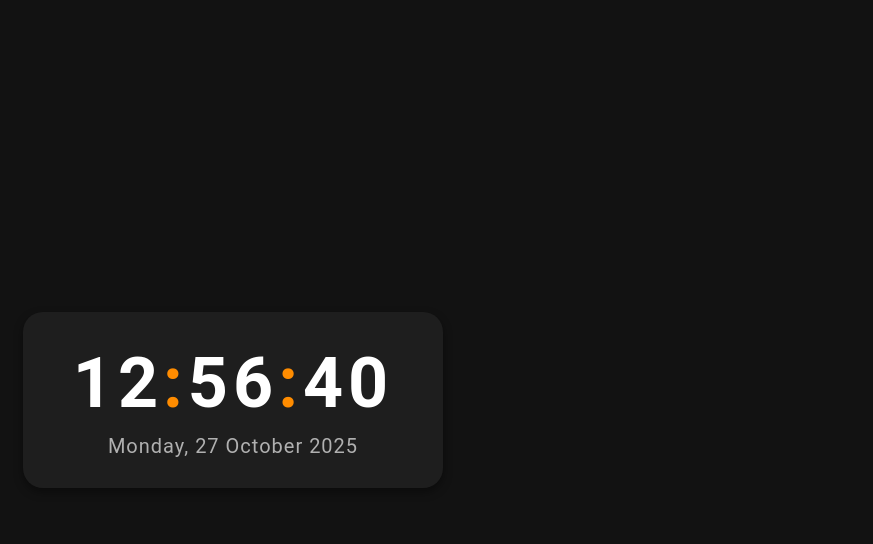
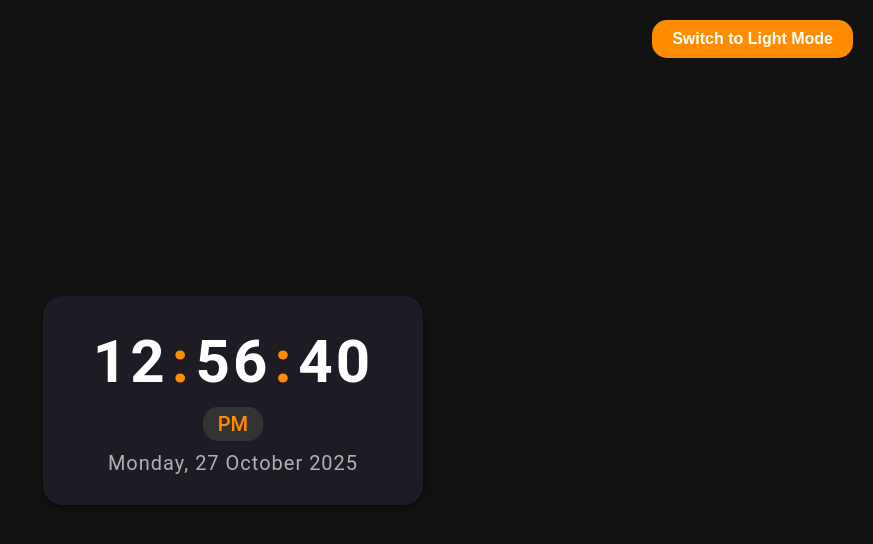
Before and after one commit to Wized1/Clock, a plain HTML site: page index.html in a window 1280 px wide. Shown: the whole page, without its empty margins (407-1280 px from the left). Drawn offline with Linux system fonts and the light colour scheme.

Commit message:
Update index.html

```diff
--- a/index.html
+++ b/index.html
@@ -5,29 +5,57 @@
     <meta name="viewport" content="width=device-width, initial-scale=1.0">
     <title>Digital Clock</title>
     <style>
+        /* Dark mode default styles */
         body {
-            background-color: #121212; /* Dark background similar to your search app */
+            background-color: #121212; /* Dark background for default mode */
             display: flex;
             justify-content: center;
             align-items: center;
             height: 100vh;
             margin: 0;
             font-family: 'Roboto', sans-serif;
+            transition: background-color 0.3s ease;
+            overflow: hidden;
+            user-select: none; /* Prevent text selection globally */
         }
 
         .clock {
-            background-color: #1E1E1E; /* Slightly lighter background for the clock */
+            background-color: #1F1B24; /* Dark background with a soft theme */
             padding: 30px 50px;
-            border-radius: 20px;
+            border-radius: 20px; /* Rounded corners */
             box-shadow: 0 4px 10px rgba(0, 0, 0, 0.4);
             text-align: center;
             color: #FFFFFF; /* White text */
+            transition: background-color 0.3s ease, color 0.3s ease;
+            display: flex;
+            flex-direction: column;
+            justify-content: center;
+            align-items: center;
+            max-width: 100%;
+            box-sizing: border-box;
+            user-select: none; /* Prevent text selection inside the clock container */
         }
 
         .time {
-            font-size: 70px;
+            font-size: 60px; /* Smaller font size for better fit */
             font-weight: bold;
-            letter-spacing: 5px;
+            letter-spacing: 3px; /* Reduced letter-spacing */
+            display: flex;
+            justify-content: center;
+            align-items: center;
+            gap: 4px; /* Reduced gap between time elements */
+            white-space: nowrap;
+            overflow: hidden;
+        }
+
+        .ampm {
+            font-size: 20px;
+            color: #FF8C00; /* Orange for AM/PM */
+            font-weight: 500;
+            padding: 5px 15px;
+            background-color: #333333;
+            border-radius: 15px;
+            margin-top: 10px;
         }
 
         .date {
@@ -39,25 +67,76 @@
         }
 
         .colon {
-            color: #FF8C00; /* Material You-inspired orange for the colon */
+            color: #FF8C00; /* Orange for the colon */
+        }
+
+        .toggle-btn {
+            position: absolute;
+            top: 20px;
+            right: 20px;
+            background-color: #FF8C00; /* Accent color */
+            color: white;
+            border: none;
+            padding: 10px 20px;
+            border-radius: 15px;
+            cursor: pointer;
+            font-size: 16px;
+            font-weight: bold;
+            transition: background-color 0.3s ease;
+        }
+
+        .toggle-btn:hover {
+            background-color: #FF6F00;
+        }
+
+        /* Light mode styles */
+        body.light-mode {
+            background-color: #F4F4F4; /* Light background for light mode */
+        }
+
+        .clock.light-mode {
+            background-color: #FFFFFF; /* White background for light mode */
+            color: #333333; /* Dark text for light mode */
+        }
+
+        .date.light-mode {
+            color: #555555;
+        }
+
+        .colon.light-mode {
+            color: #FF5722; /* Light mode accent color */
+        }
+
+        .toggle-btn.light-mode {
+            background-color: #FF5722; /* Light mode accent color */
         }
 
     </style>
 </head>
 <body>
+    <button class="toggle-btn" id="toggleBtn">Switch to Light Mode</button>
+
     <div class="clock">
         <div class="time" id="time">
             <span id="hours">00</span><span class="colon">:</span><span id="minutes">00</span><span class="colon">:</span><span id="seconds">00</span>
         </div>
+        <div class="ampm" id="ampm">AM</div>
         <div class="date" id="date">Saturday, 22 October 2025</div>
     </div>
 
     <script>
         function updateClock() {
             const now = new Date();
-            const hours = String(now.getHours()).padStart(2, '0');
+            let hours = now.getHours();
             const minutes = String(now.getMinutes()).padStart(2, '0');
             const seconds = String(now.getSeconds()).padStart(2, '0');
+            const ampm = hours >= 12 ? 'PM' : 'AM';
+
+            // Convert to 12-hour format
+            hours = hours % 12;
+            hours = hours ? hours : 12; // the hour '0' should be '12'
+            hours = String(hours).padStart(2, '0');
+
             const day = now.toLocaleString('en-US', { weekday: 'long' });
             const date = now.getDate();
             const month = now.toLocaleString('en-US', { month: 'long' });
@@ -67,11 +146,21 @@
             document.getElementById("hours").textContent = hours;
             document.getElementById("minutes").textContent = minutes;
             document.getElementById("seconds").textContent = seconds;
+            document.getElementById("ampm").textContent = ampm;
             document.getElementById("date").textContent = `${day}, ${date} ${month} ${year}`;
         }
 
         setInterval(updateClock, 1000); // Update every second
         updateClock(); // Initialize clock on load
+
+        const toggleBtn = document.getElementById('toggleBtn');
+        toggleBtn.addEventListener('click', () => {
+            // Toggle between light and dark mode
+            document.body.classList.toggle('light-mode');
+            document.querySelector('.clock').classList.toggle('light-mode');
+            const isLightMode = document.body.classList.contains('light-mode');
+            toggleBtn.textContent = isLightMode ? 'Switch to Dark Mode' : 'Switch to Light Mode';
+        });
     </script>
 </body>
 </html>
```
